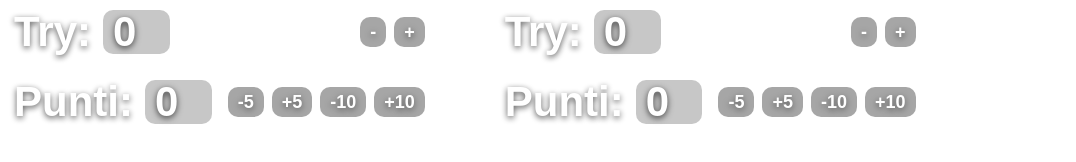
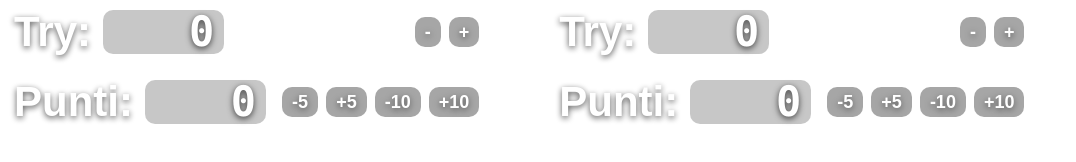
Before and after one commit to 2Flaw3d/KaizoCounterOverlay, a plain HTML site: page index.html in a window 1280 px wide. Shown: the whole page, without its empty margins (0-1076 px from the left). Drawn offline with Linux system fonts and the light colour scheme; no server answers.

Commit message:
Update index.html

```diff
--- a/index.html
+++ b/index.html
@@ -33,12 +33,16 @@
   .label{ opacity:.95; }
 
   /* Valori editabili */
-  .value{
-    min-width: 2ch;
-    padding: 0 10px;
-    border-radius: 10px;
-    background: rgba(0,0,0,.22);
-  }
+.value{
+  width: 4ch;
+  text-align: right;
+  font-variant-numeric: tabular-nums;
+  font-family: Consolas, monospace;
+  padding: 0 10px;
+  border-radius: 10px;
+  background: rgba(0,0,0,.22);
+}
+
   .value[contenteditable="true"]{
     outline:none;
     cursor:text;
```
